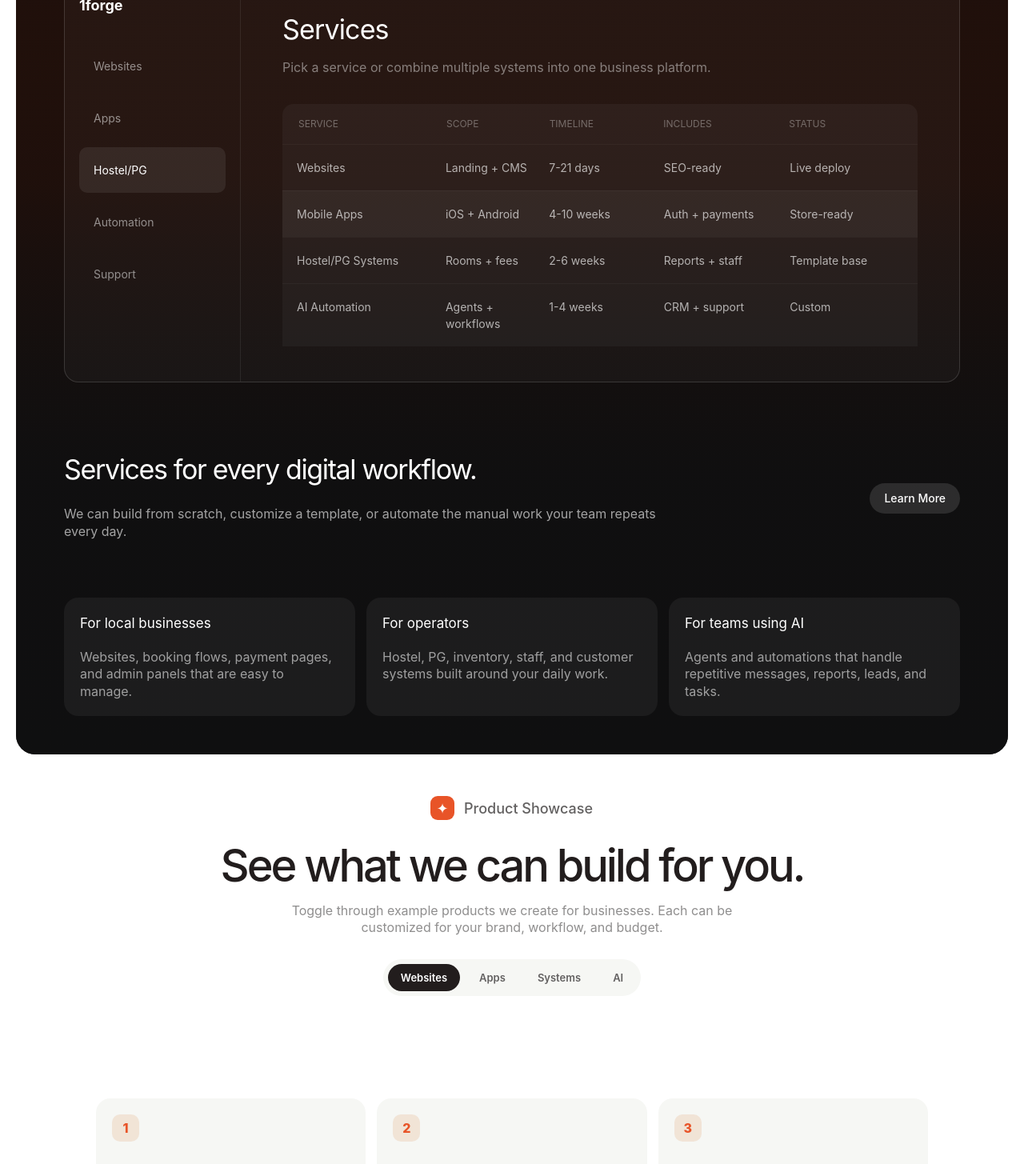
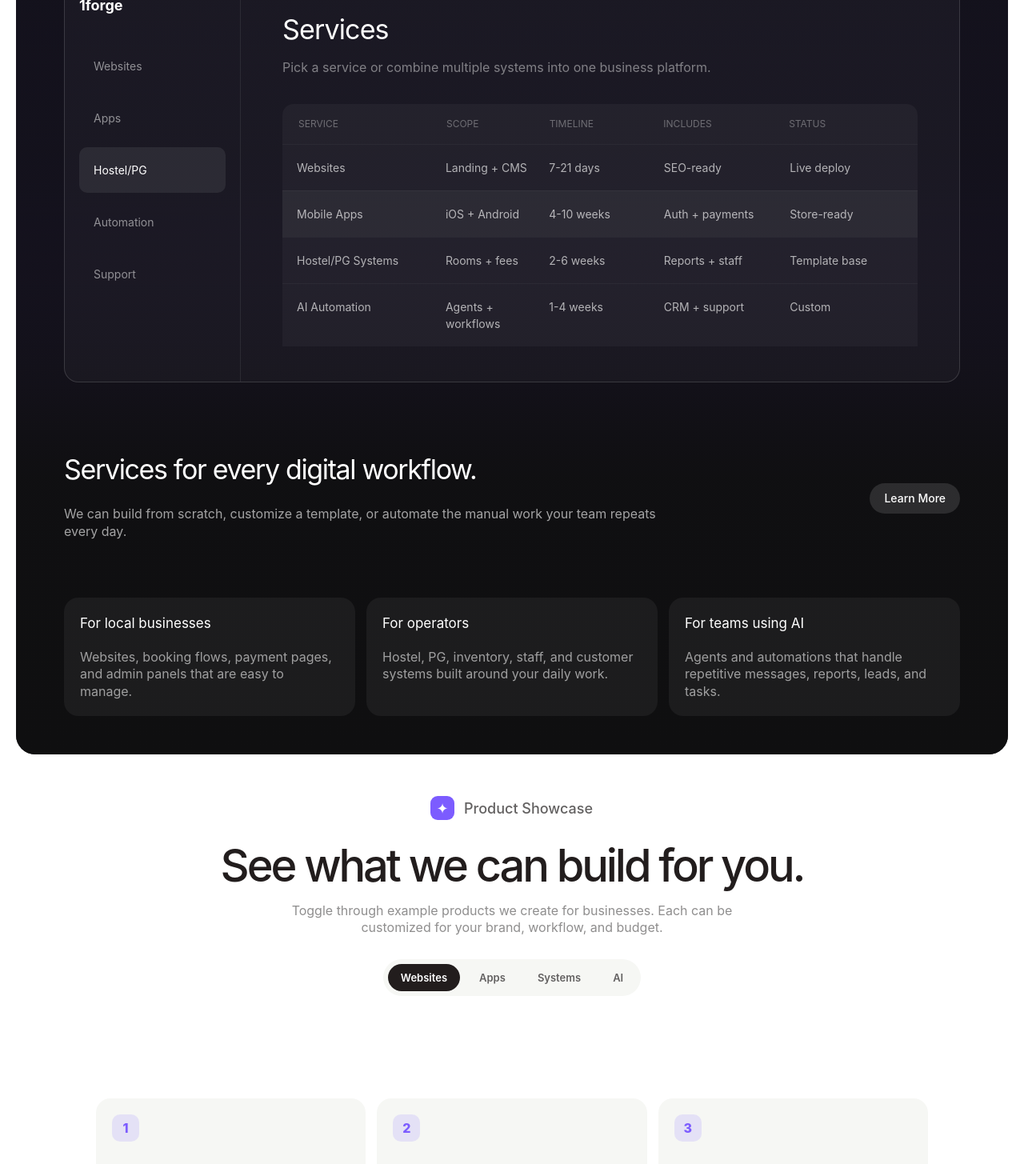
Before and after one commit to 1forgeco/1forge.in, a Next.js app: page / in a window 1280 px wide. Shown: the part 1330-2785 px from the top of the page at 80% size. Built offline with nearby package versions, Linux system fonts and the light colour scheme.

Commit message:
Colour redesign , mail addition

```diff
--- a/app/components/brand-logo.tsx
+++ b/app/components/brand-logo.tsx
@@ -3,7 +3,7 @@
 import Image from "next/image";
 
 type BrandLogoProps = {
-  tone?: "light" | "dark" | "green";
+  tone?: "light" | "dark" | "purple";
   size?: "sm" | "md" | "lg";
   showWord?: boolean;
 };
--- a/app/components/dark-section.tsx
+++ b/app/components/dark-section.tsx
@@ -46,20 +46,22 @@ export function DarkSection() {
       ref={sectionRef}
       id="products"
       style={{
-        padding: "48px 20px 0",
+        padding: "48px 0 0",
         background: "var(--color-white-canvas)",
       }}
     >
       <div
-        className="dark-section-gradient soft-grid-motion"
+        className="dark-section-gradient-purple soft-grid-motion"
         style={{
-          maxWidth: "1480px",
+          width: "calc(100% - 40px)",
           margin: "0 auto",
           minHeight: "900px",
           borderRadius: "24px",
           padding: "120px 24px 96px",
           overflow: "hidden",
           position: "relative",
+          background:
+            "linear-gradient(180deg, var(--color-obsidian) 0%, #161323 48%, #20183a 68%, var(--color-obsidian) 100%)",
         }}
       >
         <div
@@ -91,7 +93,7 @@ export function DarkSection() {
                 marginBottom: "48px",
               }}
             >
-              <BrandLogo tone="green" size="sm" showWord={false} />
+              <BrandLogo tone="purple" size="sm" showWord={false} />
               1forge Services
             </div>
 
@@ -158,7 +160,7 @@ export function DarkSection() {
                 padding: "0 20px",
               }}
             >
-              {["#ff6b58", "#f7bc4c", "#6bd27d"].map((color) => (
+              {["#7c5cff", "#a994ff", "#d7ceff"].map((color) => (
                 <span
                   key={color}
                   style={{
--- a/app/components/feature-grid.tsx
+++ b/app/components/feature-grid.tsx
@@ -60,10 +60,10 @@ export function FeatureGrid() {
       id="developers"
       style={{
         background: "var(--color-white-canvas)",
-        padding: "110px 16px 0",
+        padding: "110px 0 0",
       }}
     >
-      <div style={{ maxWidth: "1040px", margin: "0 auto", textAlign: "center" }}>
+      <div style={{ maxWidth: "1040px", margin: "0 auto", textAlign: "center", padding: "0 16px" }}>
         <div
           className={isVisible ? "animate-reveal-blur motion-shell" : "motion-shell"}
           style={{
@@ -187,7 +187,7 @@ export function FeatureGrid() {
                 width: "34px",
                 height: "34px",
                 borderRadius: "10px",
-                background: "rgba(200,90,0,0.12)",
+              background: "rgba(124, 92, 255, 0.14)",
                 color: "var(--color-cosmic-violet)",
                 display: "inline-flex",
                 alignItems: "center",
@@ -210,9 +210,9 @@ export function FeatureGrid() {
       <div
         id="templates"
         style={{
-          maxWidth: "1480px",
+          width: "calc(100% - 40px)",
           margin: "74px auto 0",
-          background: "linear-gradient(180deg, #fff6f0 0%, #ffd8b0 55%, #f89e6a 85%, #eb9477 100%)",
+          background: "linear-gradient(180deg, #f7f5ff 0%, #e7e0ff 55%, #cfc2ff 85%, #b7a6ff 100%)",
           borderRadius: "24px",
           padding: "74px 24px",
           position: "relative",
--- a/app/components/hero.tsx
+++ b/app/components/hero.tsx
@@ -12,7 +12,8 @@ export function Hero() {
         position: "relative",
         overflow: "hidden",
         padding: "80px 24px 0",
-        margin: "0 20px",
+        width: "calc(100% - 40px)",
+        margin: "0 auto",
         borderRadius: "24px",
       }}
     >
@@ -41,7 +42,7 @@ export function Hero() {
             marginBottom: "32px",
           }}
         >
-          <BrandLogo tone="green" size="sm" />
+          <BrandLogo tone="purple" size="sm" />
           1forge Studio
         </div>
 
--- a/app/components/input-showcase.tsx
+++ b/app/components/input-showcase.tsx
@@ -158,6 +158,18 @@ export function InputShowcase() {
             }}
           >
             Tell us what you want to build.
+            <a
+              href="mailto:studio@1forge.in"
+              style={{
+                display: "block",
+                marginTop: "18px",
+                color: "var(--color-cosmic-violet)",
+                fontSize: "20px",
+                letterSpacing: 0,
+              }}
+            >
+              studio@1forge.in
+            </a>
           </h2>
 
           <form
@@ -180,6 +192,19 @@ export function InputShowcase() {
             >
               Email or WhatsApp <span style={{ color: "var(--color-cosmic-violet)" }}>•</span>
             </label>
+            <p
+              style={{
+                margin: "-4px 0 18px",
+                color: "var(--color-pewter)",
+                fontSize: "16px",
+                lineHeight: 1.35,
+              }}
+            >
+              Prefer email? Write to{" "}
+              <a href="mailto:studio@1forge.in" style={{ color: "var(--color-cosmic-violet)" }}>
+                studio@1forge.in
+              </a>
+            </p>
             <div style={{ display: "flex", gap: "8px" }} className="email-row">
               <input
                 id="email-input"
--- a/app/components/site-footer.tsx
+++ b/app/components/site-footer.tsx
@@ -46,7 +46,7 @@ export function SiteFooter() {
                 {links.map((link) => (
                   <li key={link} style={{ marginBottom: "18px" }}>
                     <a
-                      href="#"
+                      href={link === "Contact" ? "mailto:studio@1forge.in" : "#"}
                       style={{
                         fontSize: "20px",
                         color: "var(--color-ink-black)",
@@ -83,10 +83,20 @@ export function SiteFooter() {
               letterSpacing: "-0.06em",
             }}
           >
-            <BrandLogo tone="green" size="lg" />
+            <BrandLogo tone="purple" size="lg" />
           </a>
 
           <div style={{ display: "flex", gap: "24px", color: "#bdbdbd", fontSize: "26px" }}>
+            <a
+              href="mailto:studio@1forge.in"
+              style={{
+                color: "var(--color-cosmic-violet)",
+                fontSize: "18px",
+                fontWeight: 600,
+              }}
+            >
+              studio@1forge.in
+            </a>
             {["X", "IG", "TK", "in", "GH"].map((item) => (
               <a key={item} href="#" aria-label={item} style={{ color: "inherit", fontSize: item.length > 1 ? "18px" : "26px" }}>
                 {item}
--- a/app/components/site-header.tsx
+++ b/app/components/site-header.tsx
@@ -137,7 +137,7 @@ export function SiteHeader() {
             onMouseEnter={(e) => {
               (e.target as HTMLElement).style.transform = "translateY(-1px)";
               (e.target as HTMLElement).style.boxShadow =
-                "0 8px 24px rgba(25, 200, 90, 0.32)";
+                "0 8px 24px rgba(124, 92, 255, 0.32)";
             }}
             onMouseLeave={(e) => {
               (e.target as HTMLElement).style.transform = "translateY(0)";
--- a/app/components/trust-section.tsx
+++ b/app/components/trust-section.tsx
@@ -61,7 +61,7 @@ export function TrustSection() {
               opacity: isVisible ? undefined : 0,
             }}
           >
-            <BrandLogo tone="green" size="lg" />
+            <BrandLogo tone="purple" size="lg" />
           </div>
           <h2
             className={isVisible ? "animate-fade-up delay-100" : ""}
--- a/app/globals.css
+++ b/app/globals.css
@@ -10,10 +10,10 @@
   --color-obsidian: #0f0f10;
   --color-light-alabaster: #f6f7f4;
   --color-slate-dust: #858387;
-  --color-forge-green: #E85428;
-  --color-forge-green-dark: #dc5935a7;
-  --color-forge-green-soft: #fff3ee;
-  --color-cosmic-violet: #E85428;
+  --color-accent-purple: #7c5cff;
+  --color-accent-purple-dark: #5f42e8;
+  --color-accent-purple-soft: #f3f0ff;
+  --color-cosmic-violet: #7c5cff;
 
   /* Font Families */
   --font-aave-repro: "Inter", ui-sans-serif, system-ui, -apple-system,
@@ -191,10 +191,10 @@ a {
 @keyframes pulse-glow {
   0%,
   100% {
-    box-shadow: 0 0 0 0 rgba(235, 148, 119, 0.5);
+    box-shadow: 0 0 0 0 rgba(124, 92, 255, 0.42);
   }
   50% {
-    box-shadow: 0 0 28px 10px rgba(235, 148, 119, 0.22);
+    box-shadow: 0 0 28px 10px rgba(124, 92, 255, 0.22);
   }
 }
 
@@ -255,10 +255,10 @@ a {
 @keyframes nav-pulse {
   0%,
   100% {
-    box-shadow: 0 0 0 0 rgba(235, 148, 119, 0.35);
+    box-shadow: 0 0 0 0 rgba(124, 92, 255, 0.32);
   }
   50% {
-    box-shadow: 0 0 0 7px rgba(235, 148, 119, 0);
+    box-shadow: 0 0 0 7px rgba(124, 92, 255, 0);
   }
 }
 
@@ -462,7 +462,7 @@ a {
 
 .btn-soft,
 .btn-soft-gray {
-  background: var(--color-forge-green-soft);
+  background: var(--color-accent-purple-soft);
   color: var(--color-cosmic-violet);
 }
 
@@ -498,7 +498,7 @@ a {
 }
 
 .market-row.motion-card:hover {
-  background: rgba(235, 148, 119, 0.15) !important;
+  background: rgba(124, 92, 255, 0.14) !important;
 }
 
 .chart-bar {
@@ -583,7 +583,7 @@ a {
 
 .btn-primary:hover {
   transform: translateY(-2px);
-  box-shadow: 0 12px 40px rgba(235, 148, 119, 0.5);
+  box-shadow: 0 12px 40px rgba(124, 92, 255, 0.36);
 }
 
 .btn-primary:active {
@@ -656,7 +656,7 @@ a {
 
 .card-dark:hover {
   background: rgba(255, 255, 255, 0.08);
-  border-color: rgba(235, 148, 119, 0.45);
+  border-color: rgba(124, 92, 255, 0.38);
 }
 
 /* ─── Gradient Backgrounds ─── */
@@ -664,18 +664,19 @@ a {
   background: linear-gradient(
     180deg,
     #ffffff 0%,
-    #fff6f0 30%,
-    #ffd8b0 60%,
-    #f89e6a 85%,
-    #eb9477 100%
+    #f7f5ff 30%,
+    #e7e0ff 62%,
+    #cfc2ff 86%,
+    #b7a6ff 100%
   );
 }
 
-.dark-section-gradient {
+.dark-section-gradient-purple {
   background: linear-gradient(
     180deg,
     var(--color-obsidian) 0%,
-    #2a1008 50%,
+    #161323 48%,
+    #20183a 68%,
     var(--color-obsidian) 100%
   );
 }
```
